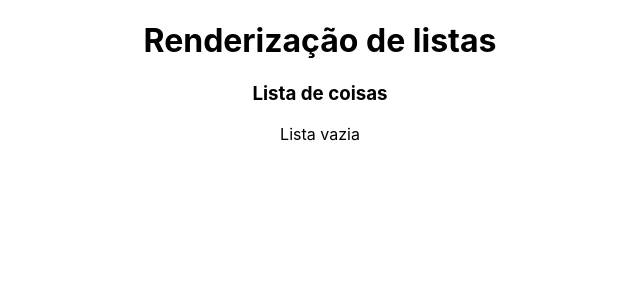
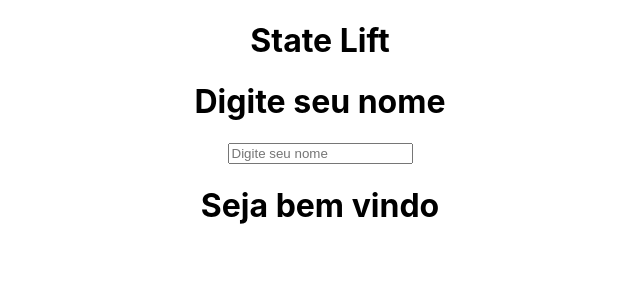
Before and after one commit to viniciusjuste/Curso-de-React, a React (Create React App) app in the folder meu-projeto/: page / in a window 1280 px wide. Shown: the top 300 px of the page, without its empty margins (320-960 px from the left). Built offline with nearby package versions, Linux system fonts and the light colour scheme.

Commit message:
feat: state lift

```diff
--- a/meu-projeto/src/App.js
+++ b/meu-projeto/src/App.js
@@ -1,13 +1,16 @@
 import './App.css';
-import Condicional from './components/Condicional';
-import OutraLista from './components/OutraLista';
+import { useState } from 'react';
+import SeuNome from './components/SeuNome';
+import Saudacao from './components/Saudacao';
 
 function App() {
-const meusItens = ['React', 'Vue', 'Angular'];
+
+  const [nome, setNome] = useState('');
   return (
     <div className="App">
-      <h1>Renderização de listas</h1>
-      <OutraLista itens={[]} />
+      <h1>State Lift</h1>
+      <SeuNome setNome={setNome} />
+      <Saudacao nome={nome} />
     </div>
   );
 }
--- /dev/null
+++ b/meu-projeto/src/components/Saudacao.jsx
@@ -0,0 +1,9 @@
+const Saudacao = ({ nome }) => {
+    return <>
+        {
+            nome ? <h1>Seja bem vindo {nome}</h1> : <h1>Seja bem vindo</h1>
+        }
+    </>
+}
+
+export default Saudacao
--- /dev/null
+++ b/meu-projeto/src/components/SeuNome.jsx
@@ -0,0 +1,10 @@
+const SeuNome = ({ setNome }) => {
+    return (
+        <div>
+            <h1>Digite seu nome</h1>
+            <input type="text" name="name" id="name" placeholder="Digite seu nome" onChange={(e) => setNome(e.target.value)} />
+        </div>
+    );
+}
+
+export default SeuNome
```
